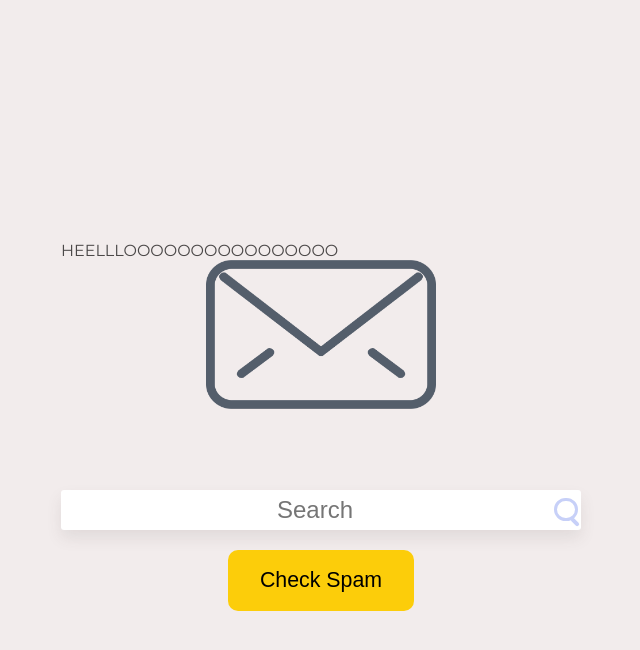
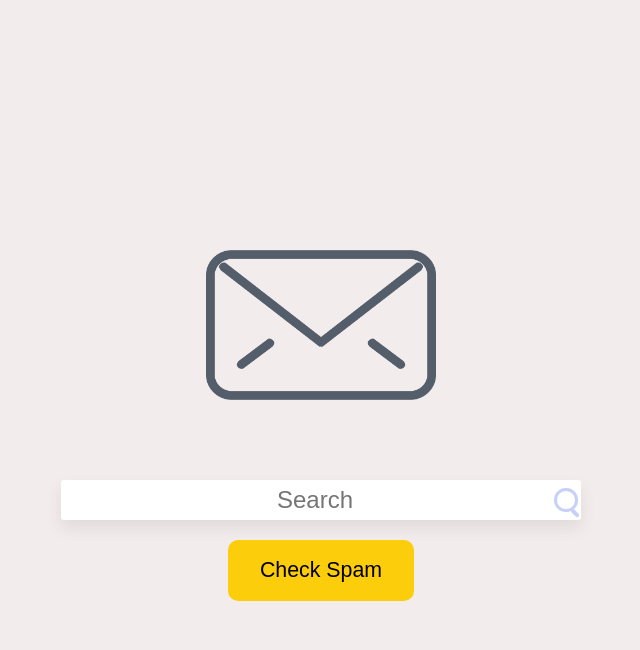
Before and after one commit to phessabi/AIDS98, a Flask app: template app/templates/homepage.html in a window 1280 px wide. Shown: the top 650 px of the page, without its empty margins (319-959 px from the left). Run offline with Flask 2, Linux system fonts and the light colour scheme; the template is opened without the code that fills it, so the values that code supplies are empty.

Commit message:
Test Jenkins CD changes Succeed!

```diff
--- a/app/templates/homepage.html
+++ b/app/templates/homepage.html
@@ -1,7 +1,6 @@
 {% extends 'base.html' %}
 
 {% block content %}
-HEELLLOOOOOOOOOOOOOOOO
   <div style="text-align: center; height: 200px;">
     <img src="{{ url_for('static', filename = 'envelope.png') }}" style="width: 230px; height: auto;">
   </div>
```
